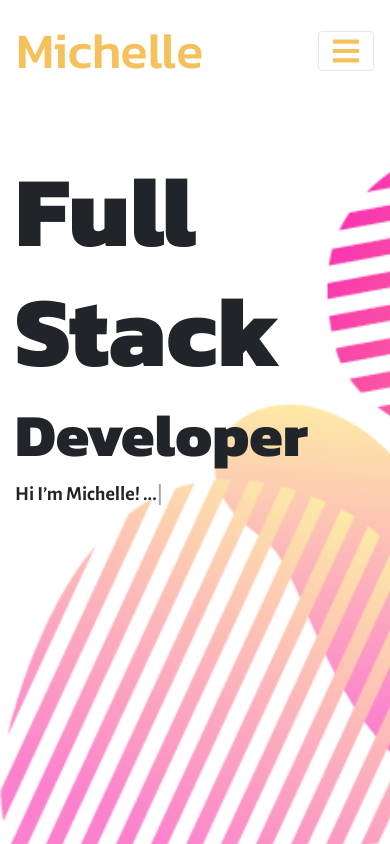
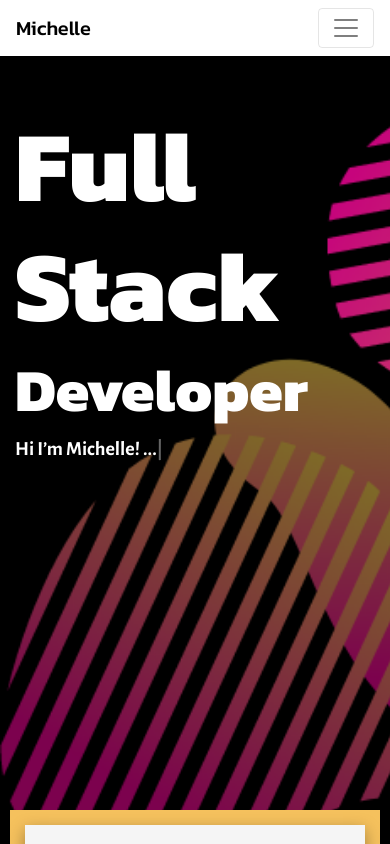
Before and after one commit to MAsuamah/dev-portfolio, a React (Create React App) app: page / in a window 390 px wide. Built offline with nearby package versions, Linux system fonts and the light colour scheme; a web font is replaced by a local one.

Commit message:
mobile hero black

```diff
--- a/src/assets/styles/About.css
+++ b/src/assets/styles/About.css
@@ -88,6 +88,10 @@
     background-size: 100vh;
   }
 
+  .my-name {
+    color: black;
+  }
+
   .hero-tagline {
     font-size: 140px;
     margin-left: 15px;
@@ -102,6 +106,7 @@
     position: relative;
     top: 50px;
     height: 100vh;
+    color: white;
   }
 
   .type-wrap {
@@ -113,7 +118,7 @@
     font-size: 15px;
     width: 95%;
     margin: 0 auto;
-    margin-top: -100px;
+    margin-top: -90px;
     padding: 15px;
     box-shadow: none;
     -webkit-animation: none !important;
--- a/src/assets/styles/Navigation.css
+++ b/src/assets/styles/Navigation.css
@@ -16,10 +16,14 @@
   color: black;
 }
 
-.navbar-light .navbar-toggler-icon {
-  background-image: url("../../assets/images/bars-solid.svg") !important;
-}
-
 .navActive {
   border-style: solid;
 }
+
+/* MEDIA QUERY */
+@media (max-width: 680px) {
+  .my-name {
+    font-size: 20px;
+    color: black !important;
+  }
+}
```
Also changed, not shown: src/assets/images/bars-solid.svg, src/assets/images/mobile-hero.png.
